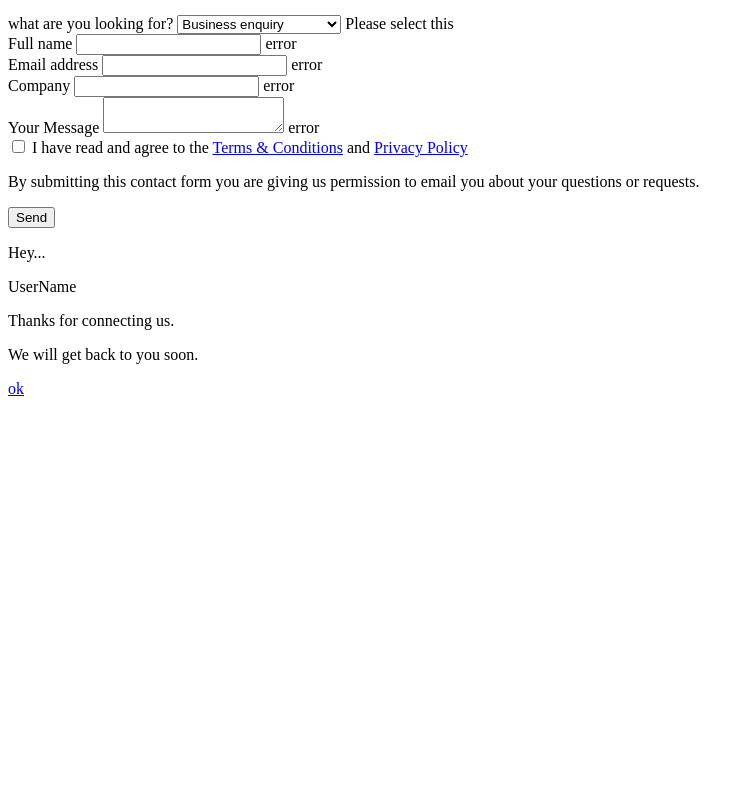
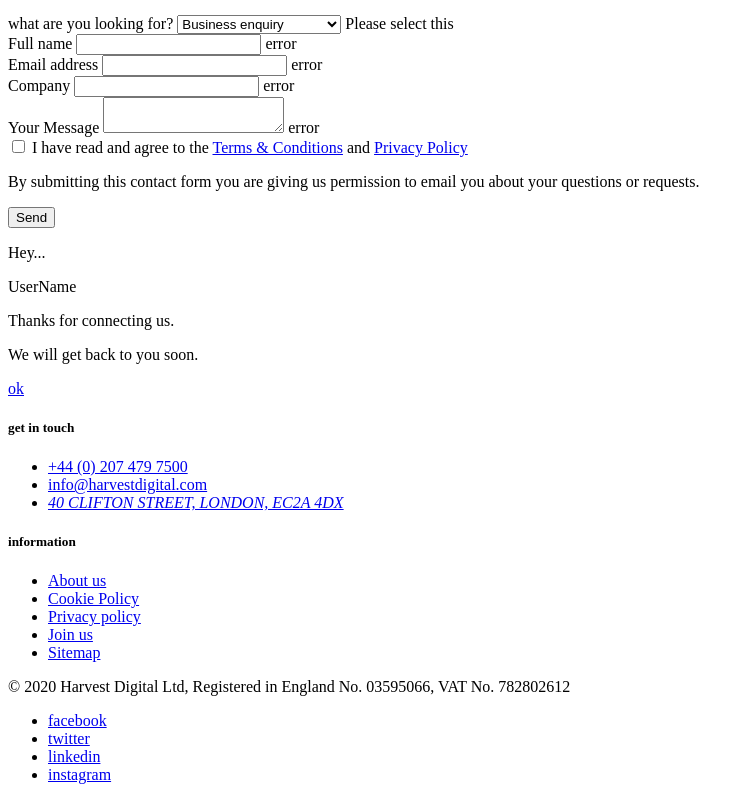
Before and after one commit to nitingaxioned/Harvest-sass, a plain HTML site: page index.html in a window 1280 px wide. Shown: the part 3773-4573 px from the top of the page, without its empty margins (0-754 px from the left). Before the commit the page ends 4179 px from the top, so only its background shows below. Drawn offline with nearby package versions, Linux system fonts and the light colour scheme; files that its build step writes are made by us from their sources.

Commit message:
footer html Created

```diff
--- a/index.html
+++ b/index.html
@@ -403,13 +403,66 @@
         </div>
       </section>
       <!--get-in-touch section end-->
-
     </main>
     <!--main section end-->
 
     <!--footer section start-->
     <footer>
-
+      <div class="wrapper">
+        <div class="company-info">
+          <div class="get-in-touch-company">
+            <h5>get in touch</h5>
+            <ul>
+              <li>
+                <a href="tel:+44(0)2074797500" title="+44 (0) 207 479 7500" class="telephone">&plus;44 (0) 207 479 7500</a>
+              </li>
+              <li>
+                <a href="mailto:INFO@HARVESTDIGITAL.COM" title="info@harvestdigital.com" class="infoMail">info@harvestdigital.com</a>
+              </li>
+              <li>
+                <address>
+                  <a href="#FIXME" title="40 CLIFTON STREET, LONDON, EC2A 4DX" class="Co-Address" >40 CLIFTON STREET, LONDON, EC2A 4DX</a>
+                </address>
+              </li>
+            </ul>
+          </div>
+          <div class="information">
+            <h5>information</h5>
+            <ul>
+              <li>
+                <a href="#FIXME" title="About us">About us</a>
+              </li>
+              <li>
+                <a href="#FIXME" title="Cookie Policy">Cookie Policy</a>
+              </li>
+              <li>
+                <a href="#FIXME" title="Privacy policy">Privacy policy</a>
+              </li>
+              <li>
+                <a href="join-us.html" title="Join us">Join us</a>
+              </li>
+              <li>
+                <a href="#FIXME" title="Sitemap">Sitemap</a>
+              </li>
+            </ul>
+          </div>
+        </div>
+        <p>&copy; 2020 Harvest Digital Ltd, Registered in England No. 03595066, VAT No. 782802612</p>
+        <ul class="footer-social-icons">
+          <li>
+            <a href="#FIXME" title="Facebook" target="_blank" rel="noreferrer nofollow" class="facebook" aria-hidden="true">facebook</a>
+          </li>
+          <li>
+            <a href="#FIXME" title="Twitter" target="_blank" rel="noreferrer nofollow" class="twitter" aria-hidden="true">twitter</a>
+          </li>
+          <li>
+            <a href="#FIXME" title="Linkedin" target="_blank" rel="noreferrer nofollow" class="linkedin" aria-hidden="true">linkedin</a>
+          </li>
+          <li>
+            <a href="#FIXME" title="Instagram" target="_blank" rel="noreferrer nofollow" class="instagram" aria-hidden="true">instagram</a>
+          </li>
+        </ul>
+      </div>
     </footer>
     <!--footer section end-->
   </div>
```
